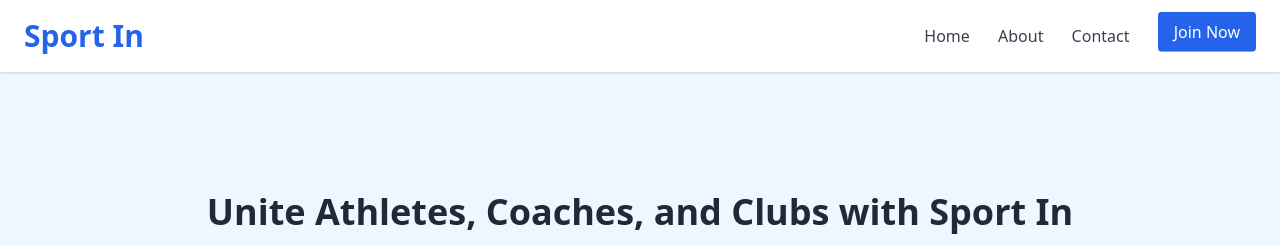
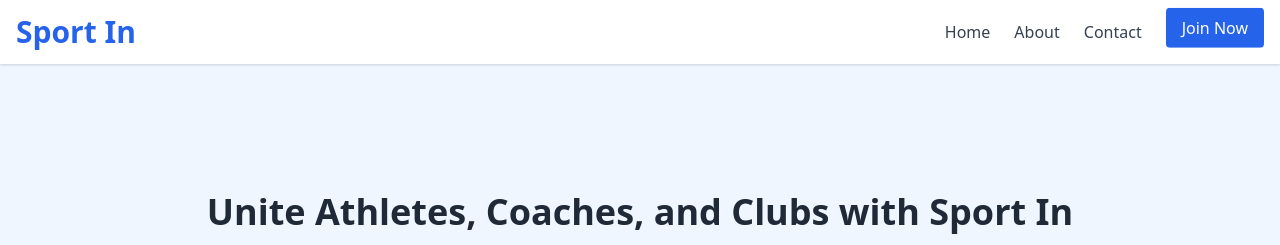
Before and after one commit to Malak-gif512/sportin-website, a plain HTML site: page index.html in a window 1280 px wide. Shown: the top 245 px of the page. Drawn offline with nearby package versions, Linux system fonts and the light colour scheme.

Commit message:
Update index.html

```diff
--- a/index.html
+++ b/index.html
@@ -50,14 +50,14 @@
 
     <!-- Header -->
     <header class="bg-white shadow fixed top-0 left-0 w-full z-50">
-        <div class="container mx-auto px-6 py-4 flex justify-between items-center">
-            <h1 class="text-3xl font-bold text-blue-600">Sport In</h1>
-            <nav class="space-x-6 text-gray-700 font-medium">
+        <div class="container mx-auto px-4 py-3 flex justify-between items-center">
+            <h1 class="text-2xl md:text-3xl font-bold text-blue-600">Sport In</h1>
+            <nav class="space-x-4 md:space-x-6 text-gray-700 font-medium text-sm md:text-base flex items-center">
                 <a href="#top" class="hover:text-blue-600">Home</a>
                 <a href="#about" class="hover:text-blue-600">About</a>
                 <a href="#contact" class="hover:text-blue-600">Contact</a>
                 <button id="joinButton"
-                    class="bg-blue-600 text-white py-2 px-4 rounded transition-all duration-300 transform hover:bg-blue-700 focus:outline-none focus:ring-2 focus:ring-blue-500 animate-bounce">
+                    class="bg-blue-600 text-white py-1.5 px-3 md:py-2 md:px-4 rounded transition-all duration-300 transform hover:bg-blue-700 focus:outline-none focus:ring-2 focus:ring-blue-500 text-sm md:text-base animate-bounce">
                     Join Now
                 </button>
             </nav>
@@ -239,7 +239,7 @@
 
 
             try {
-                const response = await fetch('http://localhost:5296/api/registration/register', {
+                const response = await fetch('https://sportin-backend-production-0da2.up.railway.app/api/registration/register', {
                     method: 'POST',
                     headers: {
                         'Content-Type': 'application/json',
@@ -273,7 +273,7 @@
             };
 
             try {
-                const response = await fetch('http://localhost:5296/api/registration/contact', {
+                const response = await fetch('https://sportin-backend-production-0da2.up.railway.app/api/registration/contact', {
                     method: 'POST',
                     headers: {
                         'Content-Type': 'application/json',
```
